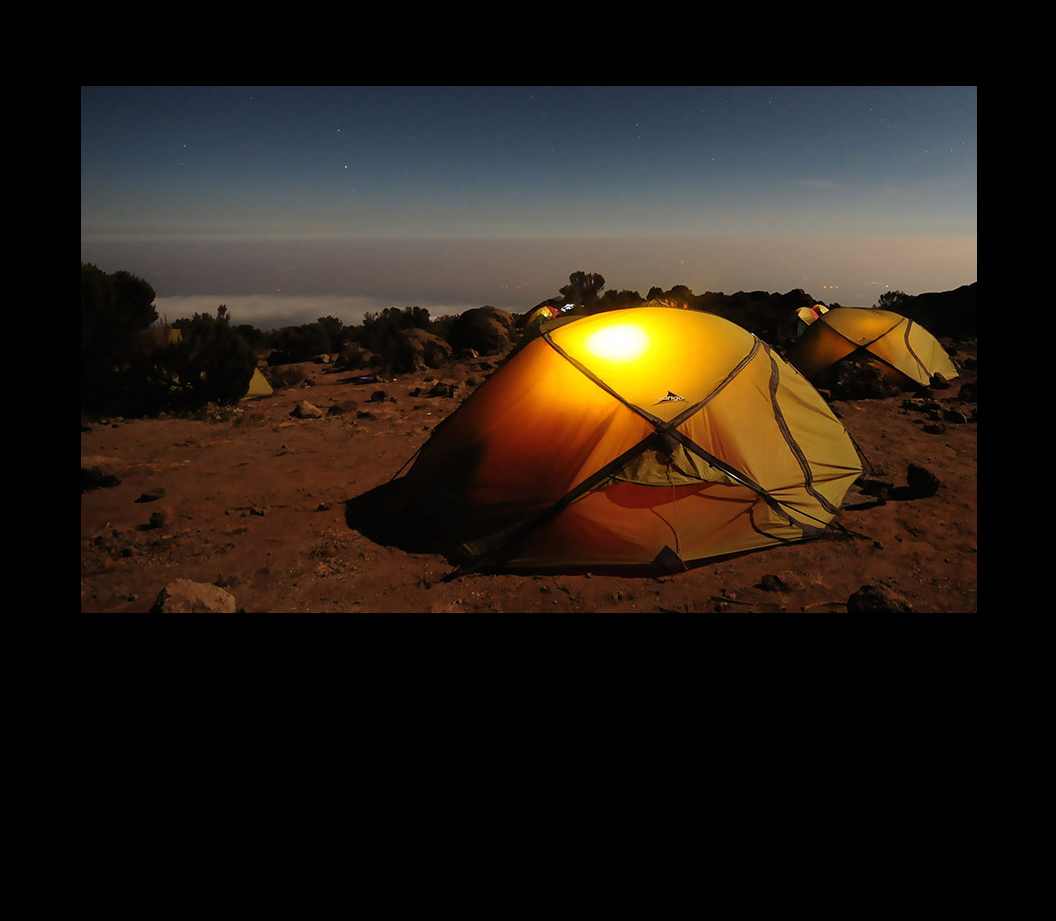
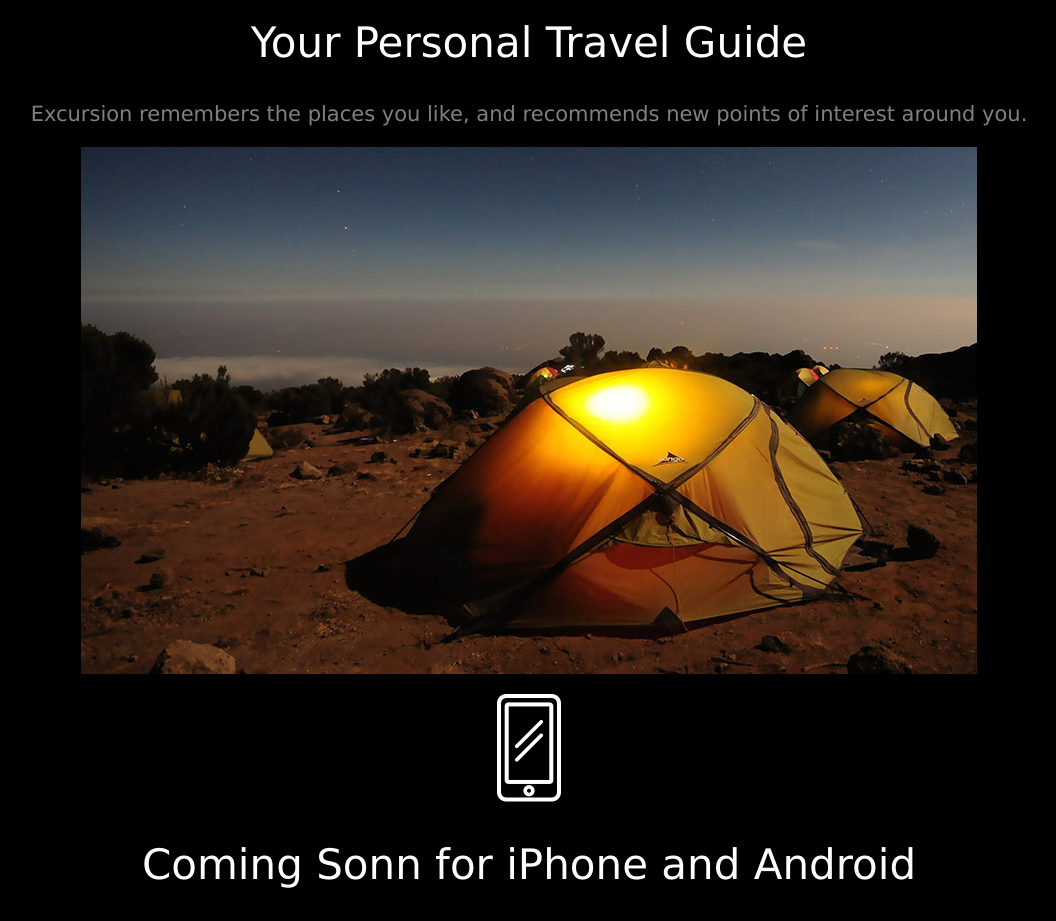
Before and after one commit to elc-100/Excursion, a plain HTML site: page index.html in a window 1280 px wide. Shown: the part 287-1208 px from the top of the page, without its empty margins (111-1167 px from the left). Before the commit the page ends 947 px from the top, so only its background shows below. Drawn offline with Linux system fonts and the light colour scheme.

Commit message:
completed html
@media still required

```diff
--- a/Resources/CSS/style.css
+++ b/Resources/CSS/style.css
@@ -5,10 +5,23 @@ body{
     text-align: center;
 }
 
-h1{
+.header--main{
     color: white;
 }
 
 a {
     color: aquamarine;
+    font: size 16px;
 }
+
+
+.travel--guide{
+    font-size: 42px;
+    font-weight: 300;
+    color: white;
+}
+
+.excursion--remembers{
+    color:gray;
+    font-size: 21px;
+}
--- a/index.html
+++ b/index.html
@@ -14,19 +14,20 @@
 </video>
 </p>
 
+<div id="travelguide"></div>
+<H2 class="travel--guide">Your Personal Travel Guide</H2>
+<p class="excursion--remembers">Excursion remembers the places you like, and recommends new points of interest around you.</p>
+   <p>
+      <img id="landscape" src="Resources/Images/camp.jpg" alt>
+   </p>
+</div>
 
-<div id="travelguide">
-    <h2 class="travelguide">Your personal travel guide</h2>
-    <p class="Remembers">Excursion remembers places you like, and recommends new points of interest around you.</p>
-    <p>
-        <img id="landscape" src="Resources/Images/camp.jpg" alt>
-    </p>
-    </div>
+<p class="phone--icon">
+    <img src="Resources/Images/phoneicon.png">
+</p>
 
-   <Footer>
-
-
+<H2 class="travel--guide">Coming Sonn for iPhone and Android</H2>
 
 </body>
-<footer>Emma Chapman</footer>
+<footer>Copywrite</footer>
 </html>
```
